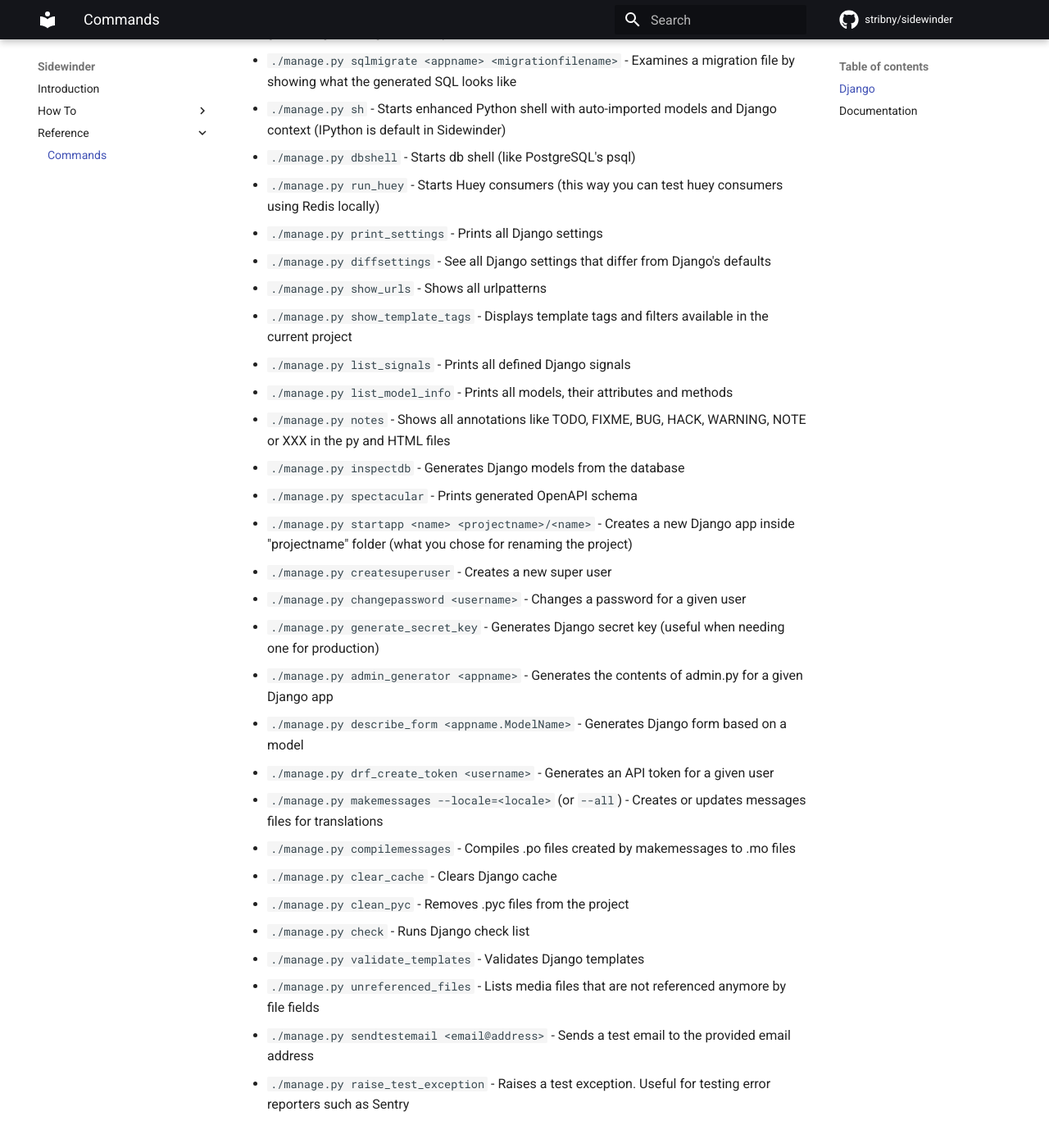
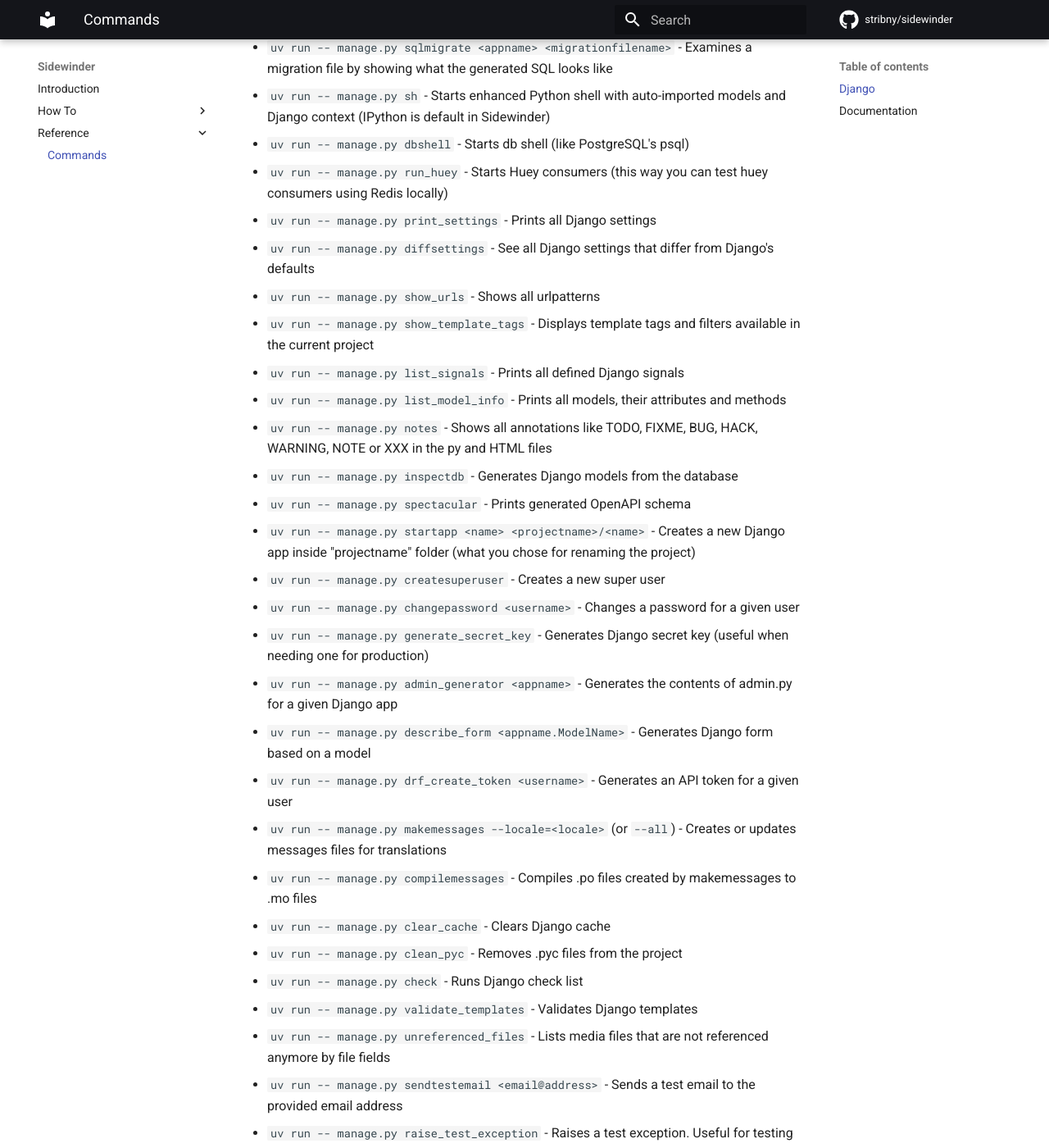
Before and after one commit to stribny/sidewinder, an MkDocs documentation site: the page built from docs/reference/commands.md, in a window 1280 px wide and 1400 px high, scrolled down 480 px. Shown: the whole window at 82% size. Built offline with MkDocs 1.6.1 and Material for MkDocs 9.7.7, drawn with Linux system fonts in a browser that asks for light colours; comment, search, counter and statistics services are not loaded; some of the changed text lies outside the part shown.

Commit message:
Replace the rest of Poetry

```diff
--- a/docs/reference/commands.md
+++ b/docs/reference/commands.md
@@ -2,50 +2,48 @@
 
 ## Django
 
-You can display all available commands from all Django apps using `./manage.py`. Refer
+You can display all available commands from all Django apps using `uv run -- manage.py`. Refer
 to Django and each Django app documentation for more information.
-
-All commands here should be run inside the Poetry's virtual environment.
 
 Some useful commands:
 
-* `./manage.py runserver` - Starts Django development server
-* `./manage.py fresh` - Resets the database and creates a superuser (see `fresh.py`)
-* `./manage.py makemigrations` - Generates migrations based on model changes
-* `./manage.py migrate` - Runs unapplied migrations (syncs the database schema after generating new migration files)
-* `./manage.py sqlmigrate <appname> <migrationfilename>` - Examines a migration file by showing what the generated SQL looks like
-* `./manage.py sh` - Starts enhanced Python shell with auto-imported models and Django context (IPython is default in Sidewinder)
-* `./manage.py dbshell` - Starts db shell (like PostgreSQL's psql)
-* `./manage.py run_huey` - Starts Huey consumers (this way you can test huey consumers using Redis locally)
-* `./manage.py print_settings` - Prints all Django settings
-* `./manage.py diffsettings` - See all Django settings that differ from Django's defaults
-* `./manage.py show_urls` - Shows all urlpatterns
-* `./manage.py show_template_tags` - Displays template tags and filters available in the current project
-* `./manage.py list_signals` - Prints all defined Django signals
-* `./manage.py list_model_info` - Prints all models, their attributes and methods
-* `./manage.py notes` - Shows all annotations like TODO, FIXME, BUG, HACK, WARNING, NOTE or XXX in the py and HTML files
-* `./manage.py inspectdb` - Generates Django models from the database
-* `./manage.py spectacular` - Prints generated OpenAPI schema
-* `./manage.py startapp <name> <projectname>/<name>` - Creates a new Django app inside "projectname" folder (what you chose for renaming the project)
-* `./manage.py createsuperuser` - Creates a new super user
-* `./manage.py changepassword <username>` - Changes a password for a given user
-* `./manage.py generate_secret_key` - Generates Django secret key (useful when needing one for production)
-* `./manage.py admin_generator <appname>` - Generates the contents of admin.py for a given Django app
-* `./manage.py describe_form <appname.ModelName>` - Generates Django form based on a model
-* `./manage.py drf_create_token <username>` - Generates an API token for a given user
-* `./manage.py makemessages --locale=<locale>` (or `--all`) - Creates or updates messages files for translations
-* `./manage.py compilemessages` - Compiles .po files created by makemessages to .mo files
-* `./manage.py clear_cache` - Clears Django cache
-* `./manage.py clean_pyc` - Removes .pyc files from the project
-* `./manage.py check` - Runs Django check list
-* `./manage.py validate_templates` - Validates Django templates
-* `./manage.py unreferenced_files` - Lists media files that are not referenced anymore by file fields
-* `./manage.py sendtestemail <email@address>` - Sends a test email to the provided email address
-* `./manage.py raise_test_exception` - Raises a test exception. Useful for testing error reporters such as Sentry
+* `uv run -- manage.py runserver` - Starts Django development server
+* `uv run -- manage.py fresh` - Resets the database and creates a superuser (see `fresh.py`)
+* `uv run -- manage.py makemigrations` - Generates migrations based on model changes
+* `uv run -- manage.py migrate` - Runs unapplied migrations (syncs the database schema after generating new migration files)
+* `uv run -- manage.py sqlmigrate <appname> <migrationfilename>` - Examines a migration file by showing what the generated SQL looks like
+* `uv run -- manage.py sh` - Starts enhanced Python shell with auto-imported models and Django context (IPython is default in Sidewinder)
+* `uv run -- manage.py dbshell` - Starts db shell (like PostgreSQL's psql)
+* `uv run -- manage.py run_huey` - Starts Huey consumers (this way you can test huey consumers using Redis locally)
+* `uv run -- manage.py print_settings` - Prints all Django settings
+* `uv run -- manage.py diffsettings` - See all Django settings that differ from Django's defaults
+* `uv run -- manage.py show_urls` - Shows all urlpatterns
+* `uv run -- manage.py show_template_tags` - Displays template tags and filters available in the current project
+* `uv run -- manage.py list_signals` - Prints all defined Django signals
+* `uv run -- manage.py list_model_info` - Prints all models, their attributes and methods
+* `uv run -- manage.py notes` - Shows all annotations like TODO, FIXME, BUG, HACK, WARNING, NOTE or XXX in the py and HTML files
+* `uv run -- manage.py inspectdb` - Generates Django models from the database
+* `uv run -- manage.py spectacular` - Prints generated OpenAPI schema
+* `uv run -- manage.py startapp <name> <projectname>/<name>` - Creates a new Django app inside "projectname" folder (what you chose for renaming the project)
+* `uv run -- manage.py createsuperuser` - Creates a new super user
+* `uv run -- manage.py changepassword <username>` - Changes a password for a given user
+* `uv run -- manage.py generate_secret_key` - Generates Django secret key (useful when needing one for production)
+* `uv run -- manage.py admin_generator <appname>` - Generates the contents of admin.py for a given Django app
+* `uv run -- manage.py describe_form <appname.ModelName>` - Generates Django form based on a model
+* `uv run -- manage.py drf_create_token <username>` - Generates an API token for a given user
+* `uv run -- manage.py makemessages --locale=<locale>` (or `--all`) - Creates or updates messages files for translations
+* `uv run -- manage.py compilemessages` - Compiles .po files created by makemessages to .mo files
+* `uv run -- manage.py clear_cache` - Clears Django cache
+* `uv run -- manage.py clean_pyc` - Removes .pyc files from the project
+* `uv run -- manage.py check` - Runs Django check list
+* `uv run -- manage.py validate_templates` - Validates Django templates
+* `uv run -- manage.py unreferenced_files` - Lists media files that are not referenced anymore by file fields
+* `uv run -- manage.py sendtestemail <email@address>` - Sends a test email to the provided email address
+* `uv run -- manage.py raise_test_exception` - Raises a test exception. Useful for testing error reporters such as Sentry
 
 ## Documentation
 
 Feel free to modify Sidewinder's documentation site in the `docs` folder for your needs.
 
-* `mkdocs serve` - Start the live-reloading docs server
-* `mkdocs build` - Build the documentation site
+* `uv run -- mkdocs serve` - Start the live-reloading docs server
+* `uv run -- mkdocs build` - Build the documentation site
```
Also changed, not shown: docs/howto/testing.md (+3 -7 lines), 2 other files.
